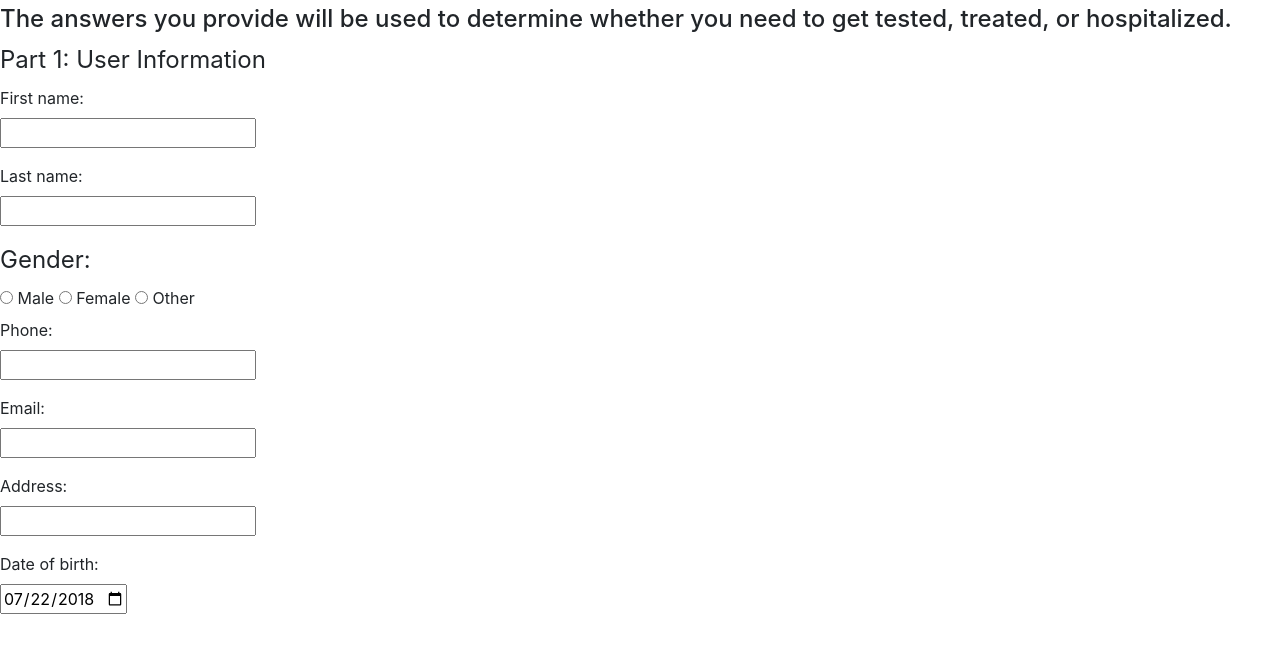
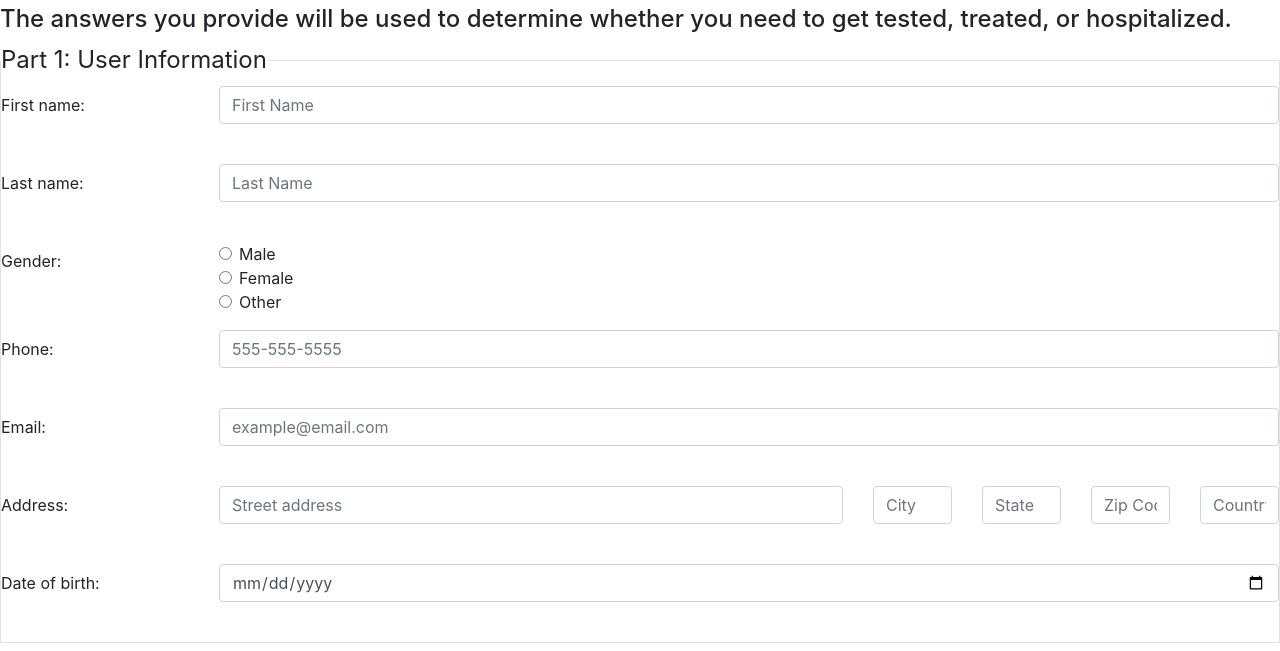
Before and after one commit to t-husnetdinova/webapp_spring2021_covid_center_css, a plain HTML site: page index.html in a window 1280 px wide. Shown: the part 97-748 px from the top of the page. Drawn offline with nearby package versions, Linux system fonts and the light colour scheme.

Commit message:
pulled part1 of the form by its bootstraps

```diff
--- a/index.html
+++ b/index.html
@@ -19,56 +19,93 @@
                 <!-- form will need an action tag eventually, when we connect a backend to store answers -->
                 <!-- Fun observation: defining a form allows for saved autofill values-->
                 <form>
-                    <fieldset>
-                        <legend>Part 1: User Information</legend>
+                    <fieldset class="border">
+                        <legend class="w-auto">Part 1: User Information</legend>
                         <!-- Part 1: User Information -->
                         <!-- First name -->
-                        <p>
-                            <label for="fname">First name:</label><br>
-                            <input type="text" id="fname" name="fname" required><br>
-                        </p>
+                        <div class="form-group row">
+                            <div class="col-sm-2">
+                                <label for="fname" class="col-form-label">First name:</label><br>
+                            </div>
+                            <div class="col-sm-10">
+                                <input type="text" id="fname" name="fname" required class="form-control" placeholder="First Name" required><br>
+                            </div>
+                        </div>
 
                         <!-- Last name -->
-                        <p>
-                            <label for="lname">Last name:</label><br>
-                            <input type="text" id="lname" name="lname" required><br>
-                        </p>
+                        <div class="form-group row">
+                            <div class="col-sm-2">
+                                <label for="lname" class="col-form-label">Last name:</label><br>
+                            </div>
+                            <div class="col-sm-10">
+                                <input type="text" id="lname" name="lname" required class="form-control" placeholder="Last Name" required><br>
+                            </div>
+                        </div>
 
                         <!-- Gender -->
                         <!-- One group (same name), three elements (different ids)-->
-                        <fieldset>
-                            <legend>Gender: </legend>
-                            <input type="radio" id="male" name="male" value="male">
-                            <label for="male">Male</label>
-                            <input type="radio" id="female" name="female" value="female">
-                            <label for="female">Female</label>
-                            <input type="radio" id="other" name="female" value="other">
-                            <label for="other">Other</label><br>
+                        <fieldset class="form-group">
+                            <div class="row">
+                                <legend class="col-sm-2 col-form-label">Gender: </legend>
+                            <div class="col-sm-10">
+                                <div class="form-check">
+                                    <input type="radio" id="male" name="male" value="male" class="form-check-input">
+                                    <label for="male" class="form-check-label">Male</label>
+                                </div>
+                                <div class="form-check">
+                                    <input type="radio" id="female" name="female" value="female" class="form-check-input">
+                                    <label for="female" class="form-check-label">Female</label>
+                                </div>
+                                <div class="form-check">
+                                    <input type="radio" id="other" name="female" value="other" class="form-check-input">
+                                    <label for="other" class="form-check-label">Other</label><br>
+                                </div>
+                            </div>
                         </fieldset>
 
                         <!-- Phone -->
-                        <p>
-                            <label for="phone">Phone:</label><br>
-                            <input type="tel" id="phone" name="phone" pattern="[0-9]{3}-[0-9]{3}-[0-9]{4}"><br>
-                        </p>
+                        <div class="form-group row">
+                            <label for="phone" class="col-sm-2 col-form-label">Phone:</label><br>
+                            <div class="col-sm-10">
+                                <input type="tel" id="phone" name="phone" pattern="[0-9]{3}-[0-9]{3}-[0-9]{4}" class="form-control" placeholder="555-555-5555" required><br>
+                            </div>
+                        </div>
 
                         <!-- Email -->
-                        <p>
-                            <label for="email">Email:</label><br>
-                            <input type="text" id="email" name="email" required><br>
-                        </p>
+                        <div class="form-group row">
+                            <label for="email" class="col-sm-2 col-form-label">Email:</label><br>
+                            <div class="col-sm-10">
+                                <input type="text" id="email" name="email" required class="form-control" placeholder="example@email.com" required><br>
+                            </div>
+                        </div>
 
                         <!-- Address -->
-                        <p>
-                            <label for="address">Address:</label><br>
-                            <input type="text" id="address" name="address" required><br>
-                        </p>
+                        <div class="form-group row">
+                            <label for="addressStreet" class="col-sm-2 col-form-label">Address:</label><br>
+                            <div class="col-sm-12 col-md-6">
+                                <input type="text" id="addressStreet" name="addressStreet" class="form-control" placeholder="Street address" required><br>
+                            </div>
+                            <div class="col">
+                                <input type="text" id="addressCity" name="addressCity" class="form-control" placeholder="City" required><br>
+                            </div>
+                            <div class="col">
+                                <input type="text" id="addressState" name="addressState" class="form-control" placeholder="State" required><br>
+                            </div>
+                            <div class="col">
+                                <input type="text" id="addressZip" name="addressZip" class="form-control" pattern="[0-9][5]" placeholder="Zip Code" required><br>
+                            </div>
+                            <div class="col">
+                                <input type="text" id="addressCountry" name="addressCountry" class="form-control" placeholder="Country" required><br>
+                            </div>
+                        </div>
 
                         <!-- Date of birth -->
-                        <p>
-                            <label for="dob">Date of birth:</label><br>
-                            <input type="date" id="dob" name="dob" value="2018-07-22" min="1900-01-01" max="2021-02-01"><br>
-                        </p>
+                        <div class="form-group row">
+                            <label for="dob" class="col-sm-2 col-form-label">Date of birth:</label><br>
+                            <div class="col-sm-10">
+                                <input type="date" id="dob" name="dob" required class="form-control" placeholder="mm/dd/yyyy"><br>
+                            </div>
+                        </div>
                     </fieldset><br>
 
                     <!-- Part 2: Symptom questionnaire -->
```
